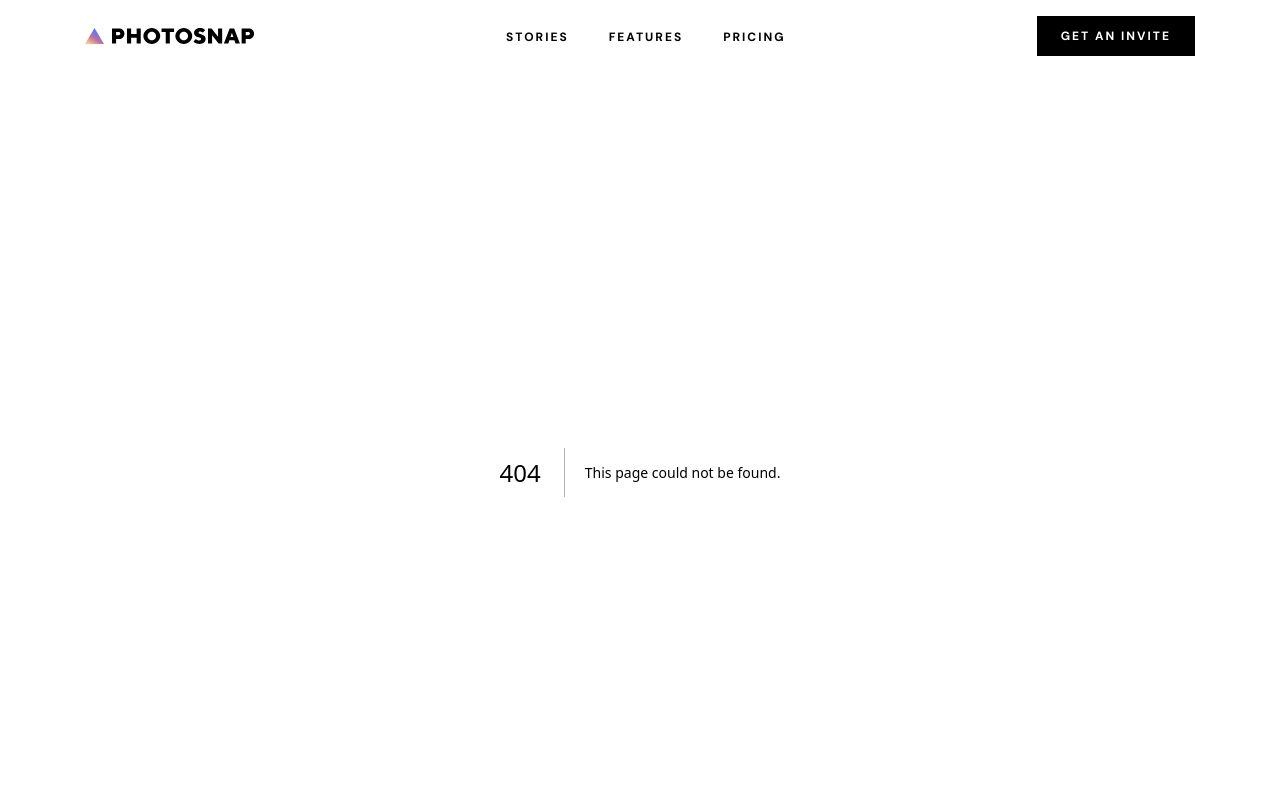
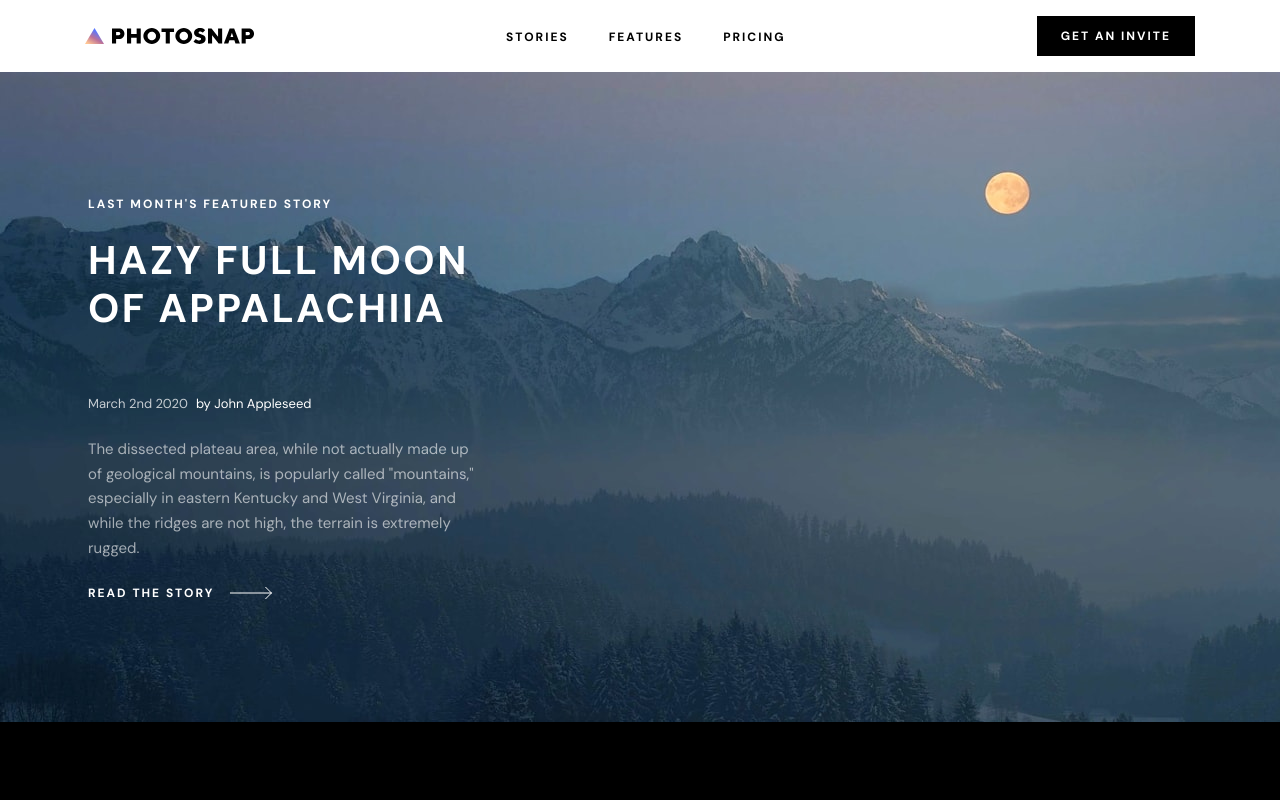
Before and after one commit to BenjaminBatres/Photosnap, a Next.js app: page /stories in a window 1280 px wide. Before the commit this address had no page. Shown: the top 800 px of the page. Built offline with nearby package versions, Linux system fonts and the light colour scheme.

Commit message:
feat: implemented story hero section and created stories component

```diff
--- /dev/null
+++ b/app/components/sections/StoriesHeroSectiion.tsx
@@ -0,0 +1,55 @@
+import Image from "next/image";
+import HeroImgDesktop from "../../assets/stories/desktop/moon-of-appalacia.jpg";
+import HeroImgTablet from "../../assets/stories/tablet/moon-of-appalacia.jpg";
+import HeroImgMobile from "../../assets/stories/mobile/moon-of-appalacia.jpg";
+import Arrow from "../../assets/shared/desktop/arrow.svg";
+export default function StoriesHeroSectiion() {
+  return (
+    <section>
+      <div className="max-w-360 mx-auto relative">
+        <Image
+          src={HeroImgDesktop}
+          alt="hero img"
+          className="hidden md:block w-full h-162.5 object-cover"
+        />
+        <Image
+          src={HeroImgTablet}
+          alt="hero img"
+          className="hidden sm:block md:hidden"
+        />
+        <Image
+          src={HeroImgMobile}
+          alt="hero img"
+          className="sm:hidden w-full min-h-79.25 object-cover"
+        />
+        <div className="bg-black sm:bg-transparent py-15 px-6 relative sm:absolute top-0 md:top-[10%] sm:left-6 xl:left-[5%] 2xl:left-[8%] space-y-14 sm:space-y-16 ease-in-out transition-[left,top] sm:duration-300">
+          {/* Gradient bar */}
+          <div className="w-32 h-1.5 bg-Gradient-6 absolute top-0 sm:hidden" />
+          <div className="space-y-4 sm:space-y-6">
+            <h3 className="text-white text-xs leading-[125%] font-bold tracking-[2px] uppercase">
+              Last month's featured story
+            </h3>
+            <h2 className="text-white text-[32px] leading-[125%] sm:text-[40px]/12 font-bold tracking-[2.5px] uppercase ">
+              Hazy full moon <br /> of appalachiia
+            </h2>
+          </div>
+          <div className="space-y-6">
+            <div className="flex gap-2 text-white/75 text-[13px] leading-[130%]">
+              March 2nd 2020{" "}
+              <span className="text-white">by John Appleseed</span>
+            </div>
+            <p className="text-white/60 text-[15px] leading-[165%] max-w-98">
+              The dissected plateau area, while not actually made up of
+              geological mountains, is popularly called "mountains," especially
+              in eastern Kentucky and West Virginia, and while the ridges are
+              not high, the terrain is extremely rugged.
+            </p>
+            <div className="flex items-center gap-4 text-white text-xs uppercase font-bold tracking-[2px] leading-[135%] cursor-not-allowed w-fit">
+              Read the story <Image src={Arrow} alt="" className="invert-100" />
+            </div>
+          </div>
+        </div>
+      </div>
+    </section>
+  );
+}
--- a/app/components/sections/StoriesSection.tsx
+++ b/app/components/sections/StoriesSection.tsx
@@ -7,8 +7,7 @@ import MountainsMobile from "../../assets/stories/mobile/mountains.jpg";
 import CityScapeMobile from "../../assets/stories/mobile/cityscapes.jpg";
 import VoyageMobile from "../../assets/stories/mobile/18-days-voyage.jpg";
 import ArchitecturalsMobile from "../../assets/stories/mobile/architecturals.jpg";
-
-import Arrow from "../../assets/shared/desktop/arrow.svg";
+import Stories from "../ui/Stories";
 export default function StoriesSection() {
   const stories = [
     {
@@ -40,32 +39,7 @@ export default function StoriesSection() {
     <section>
       <div className="max-w-360 mx-auto grid sm:grid-cols-2 lg:grid-cols-4">
         {stories.map((story, id) => (
-          <div key={id} className="relative group hover:-translate-y-6 duration-350">
-            <div className="absolute bottom-0 w-full h-2 bg-Gradient-7 z-10 opacity-0 group-hover:opacity-100 duration-350"/>
-            <Image
-              src={story.imageDesktop}
-              loading="eager"
-              alt=""
-              className="h-93.75 sm:h-auto w-full object-cover"
-            />
-            <div className="absolute bg-Gradient-1 inset-0" />
-            <div className="absolute bottom-8 px-6 w-full space-y-5">
-              <div className="border-b border-white/50 w-full space-y-1 pb-4">
-                <h2 className="text-white text-lg leading-[140%] font-bold">
-                  {story.title}
-                </h2>
-                <p className="text-white/90 text-[13px] leading-[130%]">
-                  by {story.author}
-                </p>
-              </div>
-              <div className="flex justify-between items-center">
-                <p className="text-white text-xs leading-[135%] font-bold uppercase tracking-[2px]">
-                  Read story
-                </p>
-                <Image src={Arrow} alt="arrow" className="invert-100" />
-              </div>
-            </div>
-          </div>
+          <Stories key={id} author={story.author} image={story.imageDesktop} title={story.title}/>
         ))}
       </div>
     </section>
--- /dev/null
+++ b/app/components/ui/Stories.tsx
@@ -0,0 +1,38 @@
+import Image, { StaticImageData } from "next/image";
+import Arrow from "../../assets/shared/desktop/arrow.svg";
+interface IStories {
+  image: StaticImageData;
+  title: string;
+  author: string;
+}
+
+export default function Stories({ author, image, title }: IStories) {
+  return (
+    <div className="relative group hover:-translate-y-6 duration-350">
+      <div className="absolute bottom-0 w-full h-2 bg-Gradient-7 z-10 opacity-0 group-hover:opacity-100 duration-350" />
+      <Image
+        src={image}
+        loading="eager"
+        alt=""
+        className="h-93.75 sm:h-auto w-full object-cover"
+      />
+      <div className="absolute bg-Gradient-1 inset-0" />
+      <div className="absolute bottom-8 px-6 w-full space-y-5">
+        <div className="border-b border-white/50 w-full space-y-1 pb-4">
+          <h2 className="text-white text-lg leading-[140%] font-bold">
+            {title}
+          </h2>
+          <p className="text-white/90 text-[13px] leading-[130%]">
+            by {author}
+          </p>
+        </div>
+        <div className="flex justify-between items-center">
+          <p className="text-white text-xs leading-[135%] font-bold uppercase tracking-[2px]">
+            Read story
+          </p>
+          <Image src={Arrow} alt="arrow" className="invert-100" />
+        </div>
+      </div>
+    </div>
+  );
+}
--- /dev/null
+++ b/app/stories/page.tsx
@@ -0,0 +1,9 @@
+import StoriesHeroSectiion from '../components/sections/StoriesHeroSectiion'
+
+export default function page() {
+  return (
+    <>
+    <StoriesHeroSectiion />
+    </>
+  )
+}
```
